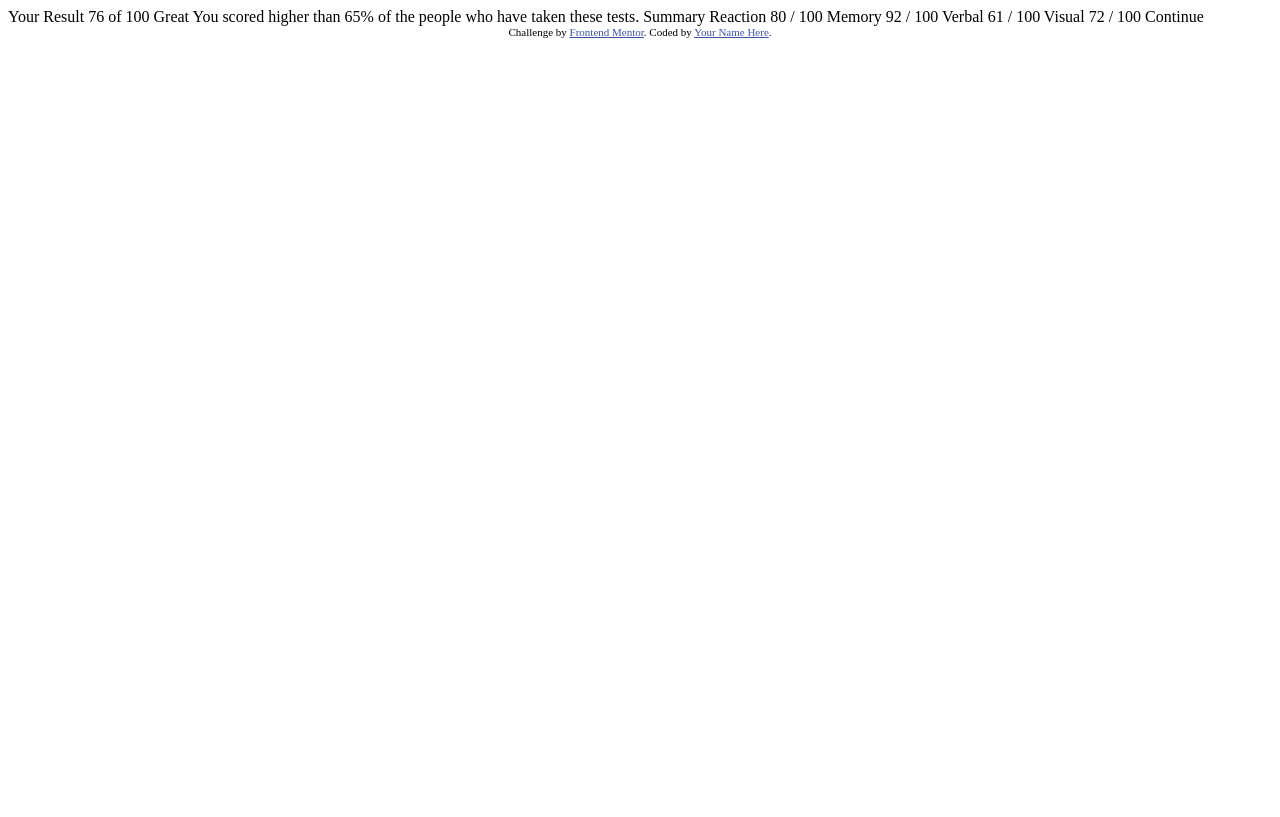
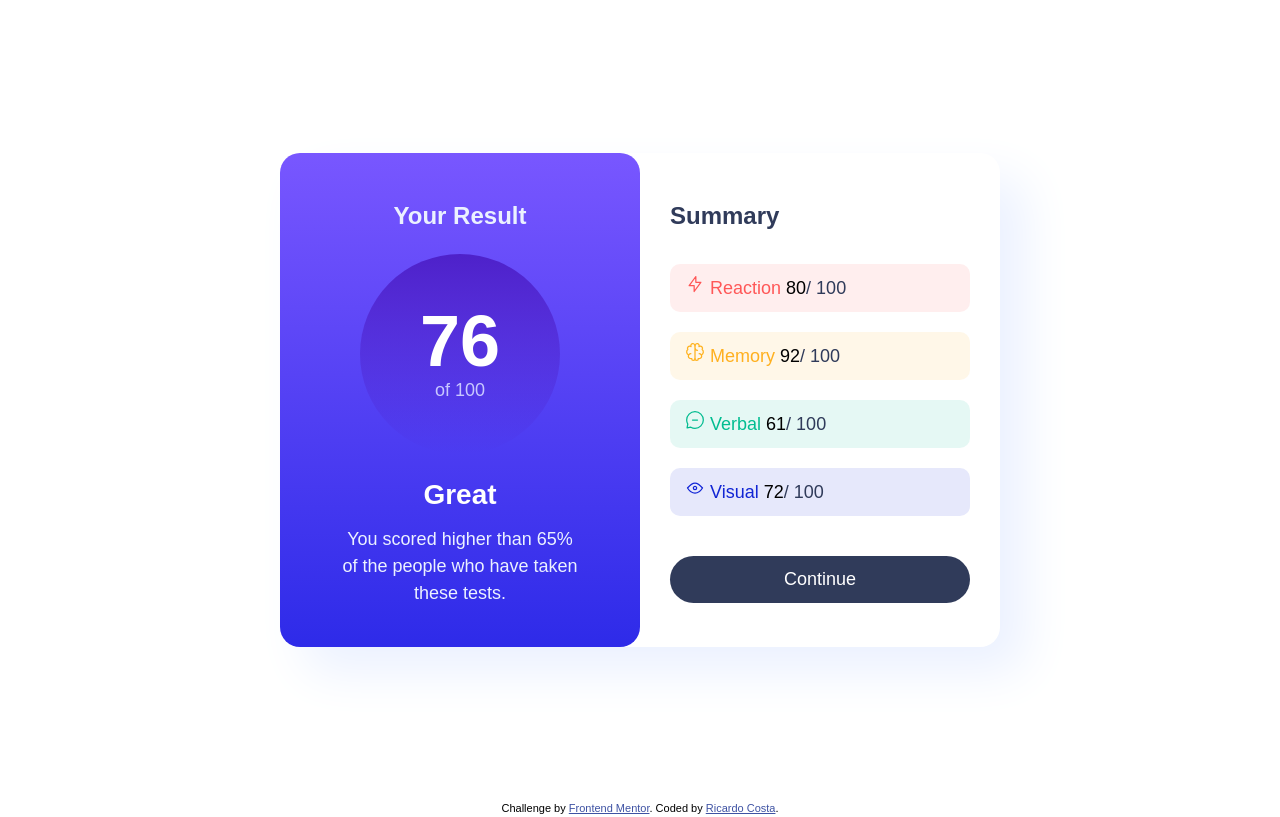
Before and after one commit to cotaricky/results-summary-component, a plain HTML site: page index.html in a window 1280 px wide. Drawn offline with Linux system fonts and the light colour scheme.

Commit message:
Version 1.0

```diff
--- a/index.html
+++ b/index.html
@@ -3,8 +3,7 @@
   <head>
     <meta charset="UTF-8" />
     <meta name="viewport" content="width=device-width, initial-scale=1.0" />
-    <!-- displays site properly based on user's device -->
-
+    <link rel="stylesheet" href="/style.css" />
     <link
       rel="icon"
       type="image/png"
@@ -12,8 +11,6 @@
       href="./assets/images/favicon-32x32.png" />
 
     <title>Frontend Mentor | Results summary component</title>
-
-    <!-- Feel free to remove these styles or customise in your own stylesheet 👍 -->
     <style>
       .attribution {
         font-size: 11px;
@@ -25,15 +22,61 @@
     </style>
   </head>
   <body>
-    Your Result 76 of 100 Great You scored higher than 65% of the people who
-    have taken these tests. Summary Reaction 80 / 100 Memory 92 / 100 Verbal 61
-    / 100 Visual 72 / 100 Continue
+    <div class="wrapper">
+      <div class="card">
+        <div class="card-inner-left">
+          <div class="title-score">Your Result</div>
+          <div class="score-circle">
+            <div class="main-score">76</div>
+            <div class="score">of 100</div>
+          </div>
+          <div class="message-score">Great</div>
+          <div class="message-main">
+            You scored higher than 65% of the people who have taken these tests.
+          </div>
+        </div>
+        <div class="card-inner-right">
+          <div class="title-summary">Summary</div>
+          <div class="stats">
+            <div class="reaction">
+              <img src="/assets/images/icon-reaction.svg" alt="" />
+              <div class="reaction-title">Reaction</div>
+              <div class="reaction-score">
+                80 <span id="total-score">/ 100</span>
+              </div>
+            </div>
+            <div class="memory">
+              <img src="/assets/images/icon-memory.svg" alt="" />
+              <div class="memory-title">Memory</div>
+              <div class="memory-score">
+                92 <span id="total-score">/ 100</span>
+              </div>
+            </div>
+            <div class="verbal">
+              <img src="/assets/images/icon-verbal.svg" alt="" />
+              <div class="verbal-title">Verbal</div>
+              <div class="verbal-score">
+                61 <span id="total-score">/ 100</span>
+              </div>
+            </div>
+            <div class="visual">
+              <img src="/assets/images/icon-visual.svg" alt="" />
+              <div class="visual-title">Visual</div>
+              <div class="visual-score">
+                72 <span id="total-score">/ 100</span>
+              </div>
+            </div>
+          </div>
+          <button class="button" type="button">Continue</button>
+        </div>
+      </div>
+    </div>
 
     <div class="attribution">
       Challenge by
       <a href="https://www.frontendmentor.io?ref=challenge" target="_blank"
         >Frontend Mentor</a
-      >. Coded by <a href="#">Your Name Here</a>.
+      >. Coded by <a href="#">Ricardo Costa</a>.
     </div>
   </body>
 </html>
--- a/style.css
+++ b/style.css
@@ -0,0 +1,217 @@
+:root {
+  --light-red: hsl(0, 100%, 67%);
+  --transparent-red: hsla(0, 100%, 67%, 0.1);
+  --orange: hsl(39, 100%, 56%);
+  --transparent-orange: hsla(39, 100%, 56%, 0.1);
+  --green: hsl(166, 100%, 37%);
+  --transparent-green: hsla(166, 100%, 37%, 0.1);
+  --blue: hsl(234, 85%, 45%);
+  --transparent-blue: hsla(234, 85%, 45%, 0.1);
+  --lavender: hsl(241, 100%, 89%);
+  --grey-blue: hsl(224, 30%, 27%);
+  --pale-blue: hsl(221, 100%, 96%);
+  --white: hsl(0, 0%, 100%);
+  --slate-blue: hsl(252, 100%, 67%);
+  --royal-blue: hsl(241, 81%, 54%);
+  --violet-blue: hsla(256, 72%, 46%, 1);
+  --persian-blue: hsla(241, 72%, 46%, 0);
+  --fs-body: 1.125rem;
+  --fs-title: 1.5rem;
+  --fs-main-score: 4.5rem;
+  --fs-message-score: 1.75rem;
+  --container: 90rem;
+  --container-card: 45rem;
+}
+
+html {
+  box-sizing: border-box;
+  font-size: 100%;
+}
+
+*,
+*::before,
+*::after {
+  box-sizing: inherit;
+}
+
+body {
+  margin: 0;
+  font-family: Hanken Grotesk, sans-serif;
+  font-size: var(--fs-body);
+  line-height: 1.5;
+}
+
+.wrapper {
+  width: 100%;
+  max-width: var(--container);
+  margin-inline: auto;
+  height: 100vh;
+  display: flex;
+  align-items: center;
+}
+
+.card {
+  width: 100%;
+  border-radius: 20px;
+  border: none;
+  box-shadow: 25px 25px 50px var(--pale-blue);
+  max-width: var(--container-card);
+  margin-inline: auto;
+  display: flex;
+}
+
+.card-inner-left {
+  flex: 1;
+  padding: 30px;
+  background-image: linear-gradient(var(--slate-blue), var(--royal-blue));
+  border-radius: 20px;
+  border: none;
+  text-align: center;
+}
+
+.title-score {
+  margin: 15px 0px 20px 0px;
+  font-size: var(--fs-title);
+  font-weight: 700;
+  color: var(--pale-blue);
+}
+
+.score-circle {
+  display: flex;
+  flex-direction: column;
+  align-items: center;
+  justify-content: center;
+  margin-inline: auto;
+  height: 200px;
+  width: 200px;
+  border: none;
+  border-radius: 50%;
+  background-image: linear-gradient(var(--violet-blue), var(--persian-blue));
+}
+
+.main-score {
+  font-size: var(--fs-main-score);
+  font-weight: 800;
+  color: var(--white);
+  line-height: 1;
+}
+
+.score {
+  color: var(--lavender);
+}
+
+.message-score {
+  margin-top: 20px;
+  color: var(--white);
+  font-size: var(--fs-message-score);
+  font-weight: 700;
+}
+
+.message-main {
+  padding: 10px 30px;
+  color: var(--pale-blue);
+}
+
+.card-inner-right {
+  flex: 1;
+  padding: 30px;
+}
+
+.stats {
+  padding: 10px 0;
+}
+
+.title-summary {
+  margin-top: 15px;
+  font-size: var(--fs-title);
+  font-weight: 700;
+  color: var(--grey-blue);
+}
+
+#total-score {
+  color: var(--grey-blue);
+}
+
+.reaction {
+  background-color: var(--transparent-red);
+  padding: 10px 15px;
+  margin: 20px 0px;
+  border-radius: 10px;
+  border: none;
+}
+
+.reaction > * {
+  display: inline-flex;
+}
+
+.reaction-title {
+  color: var(--light-red);
+}
+
+.memory {
+  background-color: var(--transparent-orange);
+  padding: 10px 15px;
+  margin: 20px 0px;
+  border-radius: 10px;
+  border: none;
+}
+
+.memory > * {
+  display: inline-flex;
+}
+
+.memory-title {
+  color: var(--orange);
+}
+
+.verbal {
+  background-color: var(--transparent-green);
+  padding: 10px 15px;
+  margin: 20px 0px;
+  border-radius: 10px;
+  border: none;
+}
+
+.verbal > * {
+  display: inline-flex;
+}
+
+.verbal-title {
+  color: var(--green);
+}
+
+.visual {
+  background-color: var(--transparent-blue);
+  padding: 10px 15px;
+  margin: 20px 0px;
+  border-radius: 10px;
+  border: none;
+}
+
+.visual > * {
+  display: inline-flex;
+}
+
+.visual-title {
+  color: var(--blue);
+}
+
+.button {
+  display: block;
+  width: 100%;
+  cursor: pointer;
+  border: none;
+  border-radius: 50px;
+  padding: 10px;
+  margin: 10px 0px;
+  font-family: Hanken Grotesk, sans-serif;
+  font-size: var(--fs-body);
+  line-height: 1.5;
+  background-color: var(--grey-blue);
+  color: var(--white);
+  transition: 0.3s;
+}
+
+.button:hover {
+  background-image: linear-gradient(var(--slate-blue), var(--royal-blue));
+}
```
